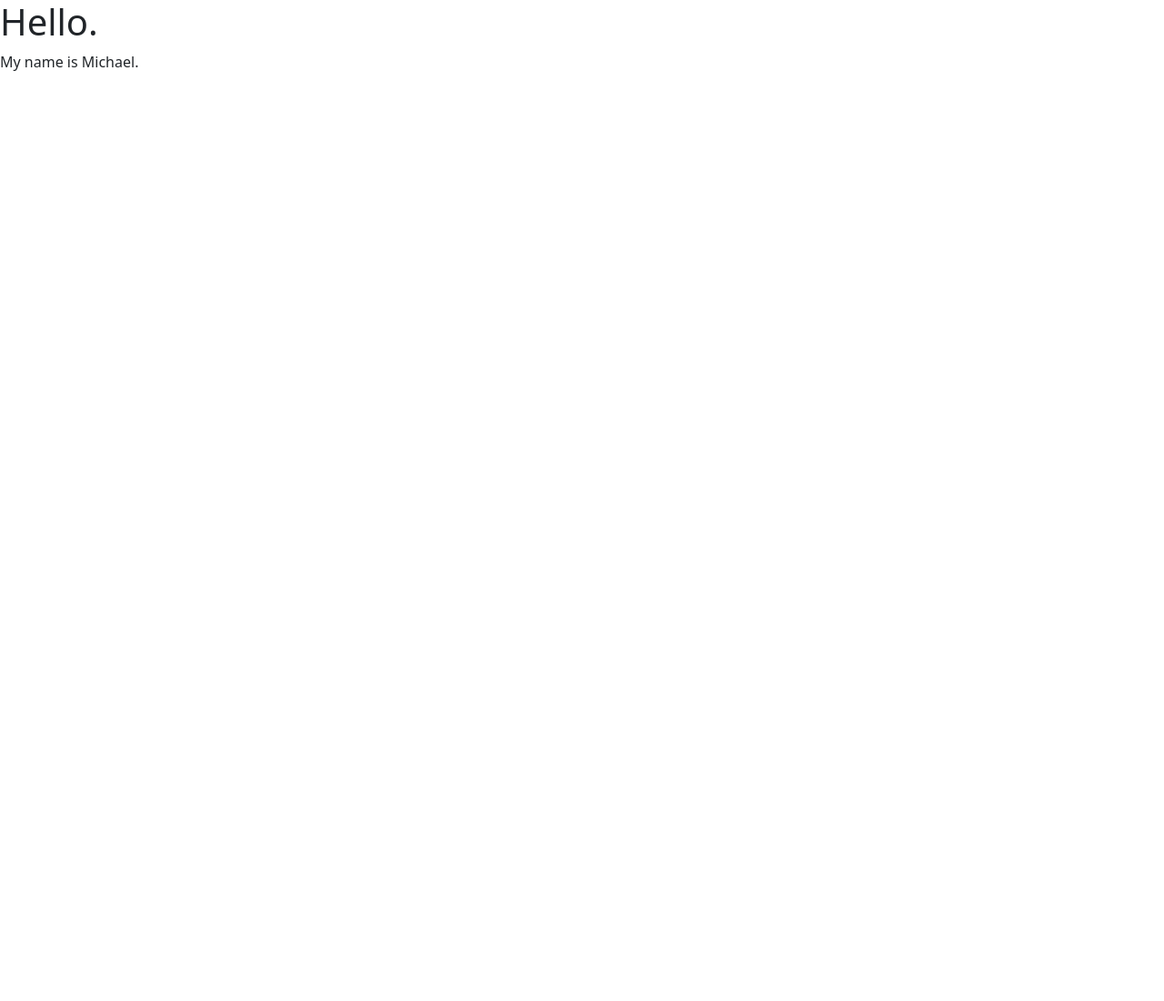
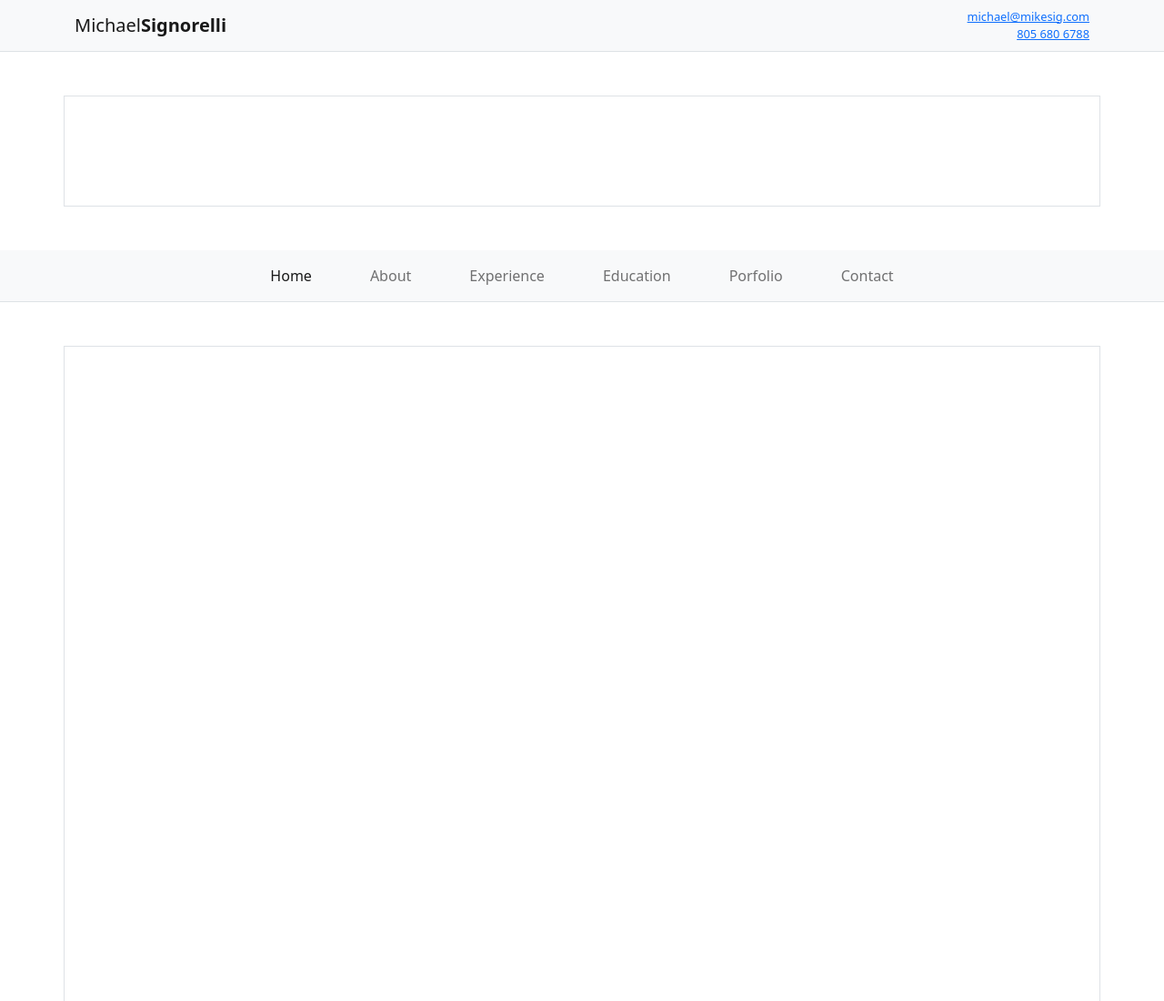
Before and after one commit to michaelsignorelli/personal-website, a plain HTML site: page index.html in a window 1280 px wide. Shown: the top 1100 px of the page at 91% size. Before the commit the page ends 800 px from the top, so only its background shows below. Drawn offline with nearby package versions, Linux system fonts and the light colour scheme.

Commit message:
Added a couple prototype navs

```diff
--- a/css/mikesig.scss
+++ b/css/mikesig.scss
@@ -2,3 +2,16 @@
 @import url('https://fonts.googleapis.com/css2?family=Montserrat&display=swap');
 @import url('https://fonts.googleapis.com/css2?family=Open+Sans&display=swap');
 @import url('https://fonts.googleapis.com/css2?family=Roboto&display=swap');
+
+.header-text {
+    font-size: 0.8em;
+}
+
+// debug
+#nav {
+    display: none;
+}
+
+#alt-nav {
+//    display: none;
+}
--- a/index.html
+++ b/index.html
@@ -4,6 +4,9 @@
     <!-- required meta -->
     <meta charset="UTF-8">
     <meta name="viewport" content="width=device-width, initial-scale=1.0">
+
+    <!-- bootstrap icons -->
+    <link rel="stylesheet" href="https://cdn.jsdelivr.net/npm/bootstrap-icons@1.3.0/font/bootstrap-icons.css">
 
     <!-- bootstrap css -->
     <link href="https://cdn.jsdelivr.net/npm/bootstrap@5.0.0-beta1/dist/css/bootstrap.min.css" rel="stylesheet" integrity="sha384-giJF6kkoqNQ00vy+HMDP7azOuL0xtbfIcaT9wjKHr8RbDVddVHyTfAAsrekwKmP1" crossorigin="anonymous">
@@ -13,9 +16,100 @@
 
     <title>mikesig.com</title>
 </head>
+
 <body>
-    <h1>Hello.</h1>
-    <p>My name is Michael.</p>
+    <!-- your awesome webpage goes here -->
+
+    <!-- navigation -->
+<div class="d-none"> <!-- sticky top needs to go here -->
+    <nav class="navbar navbar-expand-sm navbar-light bg-light border">
+        <div class="container">
+            <a class="navbar-brand" href="#">ms</a>
+            <button class="navbar-toggler" type="button" data-bs-toggle="collapse" data-bs-target="#navigation" aria-controls="navigation" aria-expanded="false" aria-label="label">
+                <span class="navbar-toggler-icon"></span>
+            </button>
+            <div class="collapse navbar-collapse" id="navigation">
+                <ul class="navbar-nav">
+                    <li class="nav-item">
+                        <a class="nav-link active" aria-content="page" href="#">Home</a>
+                    </li>
+                    <li class="nav-item">
+                        <a class="nav-link" href="#">Experience</a>
+                    </li>
+                    <li class="nav-item">
+                        <a class="nav-link" href="#">Resume</a>
+                    </li>
+                </ul>
+                <div class="d-flex ms-auto fs-3">
+                    <a class="ms-3 text-secondary" href="#">
+                        <span class="bi bi-github"></span>
+                    </a>
+                    <a class="ms-3 text-secondary" href="#">
+                        <span class="bi bi-linkedin"></span>
+                    </a>
+                </div>
+            </div>
+        </div>
+    </nav>
+</div>
+
+    <!-- alt navigation -->
+<div class=""> <!-- need to remove to test sticky top -->
+    <header class="navbar navbar-light bg-light border-bottom">
+        <div class="container">
+            <a class="navbar-brand" href="#">Michael<span class="fw-bold">Signorelli</span></a>
+            <div class="d-flex flex-column ms-auto">
+                <a class="text-end header-text" href="mailto:#">michael@mikesig.com</a>
+                <a class="text-end header-text" href="tel:#">805 680 6788</a>
+            </div>
+        </div>
+    </header>
+
+    <div class="container border py-5 my-5">
+        <div class="row">
+            <div class="col">&nbsp;
+            </div>
+        </div>
+    </div>
+
+    <nav class="navbar navbar-expand-sm navbar-light bg-light border-bottom sticky-top">
+        <div class="container">
+            <button class="navbar-toggler" type="button" data-bs-toggle="collapse" data-bs-target="#navigation" aria-controls="navigation" aria-expanded="false" aria-label="label">
+                <span class="navbar-toggler-icon"></span>
+            </button>
+            <div class="collapse navbar-collapse" id="navigation">
+                <ul class="navbar-nav mx-auto">
+                    <li class="nav-item mx-4">
+                        <a class="nav-link active" aria-content="page" href="#">Home</a>
+                    </li>
+                    <li class="nav-item mx-4">
+                        <a class="nav-link" href="#">About</a>
+                    </li>
+                    <li class="nav-item mx-4">
+                        <a class="nav-link" href="#">Experience</a>
+                    </li>
+                    <li class="nav-item mx-4">
+                        <a class="nav-link" href="#">Education</a>
+                    </li>
+                    <li class="nav-item mx-4">
+                        <a class="nav-link" href="#">Porfolio</a>
+                    </li>
+                    <li class="nav-item mx-4">
+                        <a class="nav-link" href="#">Contact</a>
+                    </li>
+                </ul>
+            </div>
+        </div>
+    </nav>
+</div>
+
+    <!-- spacer -->
+    <div class="container border py-5 my-5">
+        <div class="row">
+            <div class="col" style="height: 2048px;">&nbsp;
+            </div>
+        </div>
+    </div>
 
     <!-- bootstrap js -->
     <script src="https://cdn.jsdelivr.net/npm/bootstrap@5.0.0-beta1/dist/js/bootstrap.bundle.min.js" integrity="sha384-ygbV9kiqUc6oa4msXn9868pTtWMgiQaeYH7/t7LECLbyPA2x65Kgf80OJFdroafW" crossorigin="anonymous"></script>
```
Also changed, not shown: css/mikesig.css, 1 other file.
